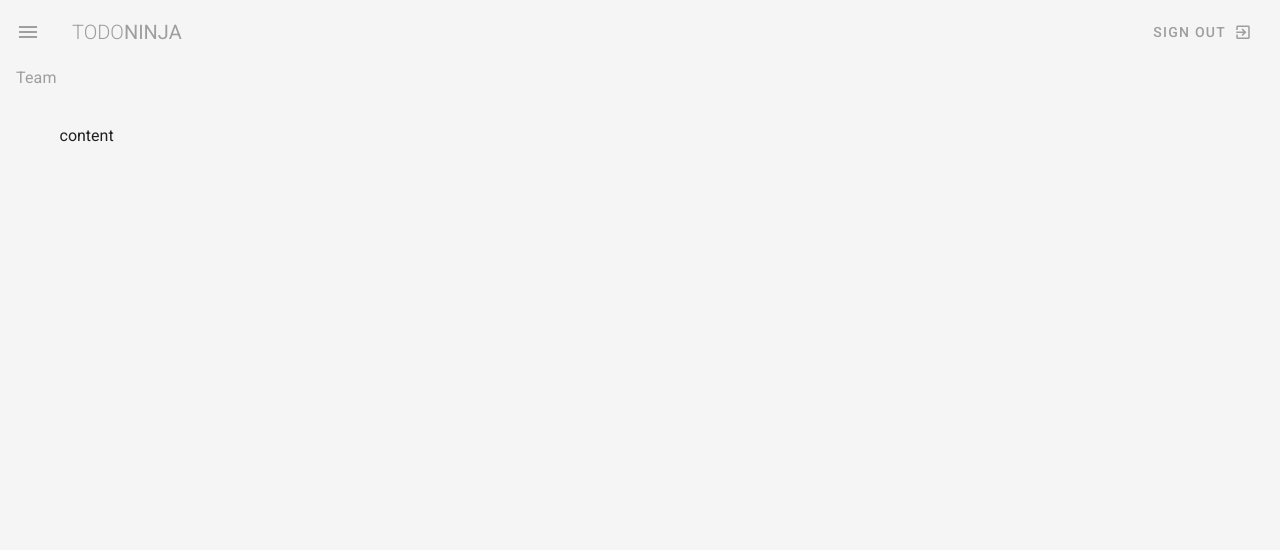
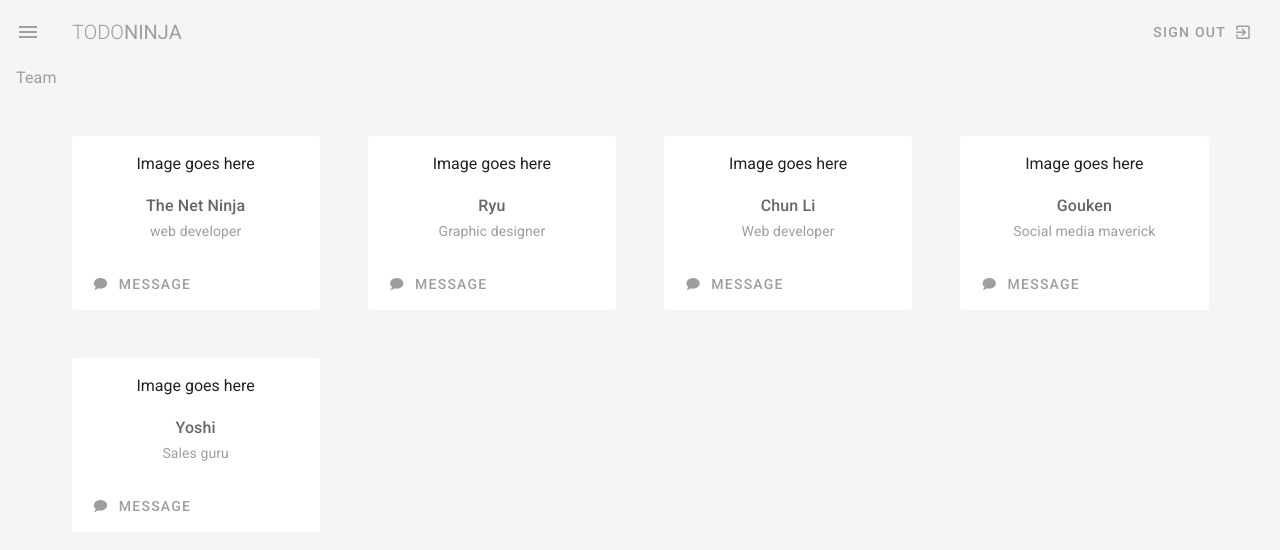
Before and after one commit to hijachu/todo-ninja, a Vue app: page /team in a window 1280 px wide. Shown: the top 550 px of the page. Built offline with nearby package versions, Linux system fonts and the light colour scheme.

Commit message:
Tutorial #19 - Cards

```diff
--- a/src/views/Team.vue
+++ b/src/views/Team.vue
@@ -3,9 +3,30 @@
     <h1 class="subtitle-1 grey--text">Team</h1>
 
     <v-container class="my-5">
-        content
+      <v-row>
+        <v-col cols="12" sm="6" md="4" lg="3" xl="2" v-for="member in team" :key="member.name">
+          <v-card flat class="text-center ma-3">
+            <v-responsive class="pt-4">
+              Image goes here
+            </v-responsive>
+            <v-card-text>
+              <div class="subtitle-1 font-weight-medium">
+                {{ member.name }}
+              </div>
+              <div class="grey--text">
+                {{ member.role }}
+              </div>
+            </v-card-text>
+            <v-card-actions>
+                  <v-btn color="grey" text>
+                    <v-icon small color="" left>mdi-chat</v-icon>
+                    <span>Message</span>
+                  </v-btn>
+            </v-card-actions>
+          </v-card>
+        </v-col>
+      </v-row>
     </v-container>
-
   </div>
 </template>
 
@@ -14,5 +35,17 @@
   name: "team",
 
   components: {},
+
+  data() {
+    return {
+      team: [
+        { name: "The Net Ninja", role: "web developer" },
+        { name: "Ryu", role: "Graphic designer" },
+        { name: "Chun Li", role: "Web developer" },
+        { name: "Gouken", role: "Social media maverick" },
+        { name: "Yoshi", role: "Sales guru" },
+      ],
+    };
+  },
 };
 </script>
```
